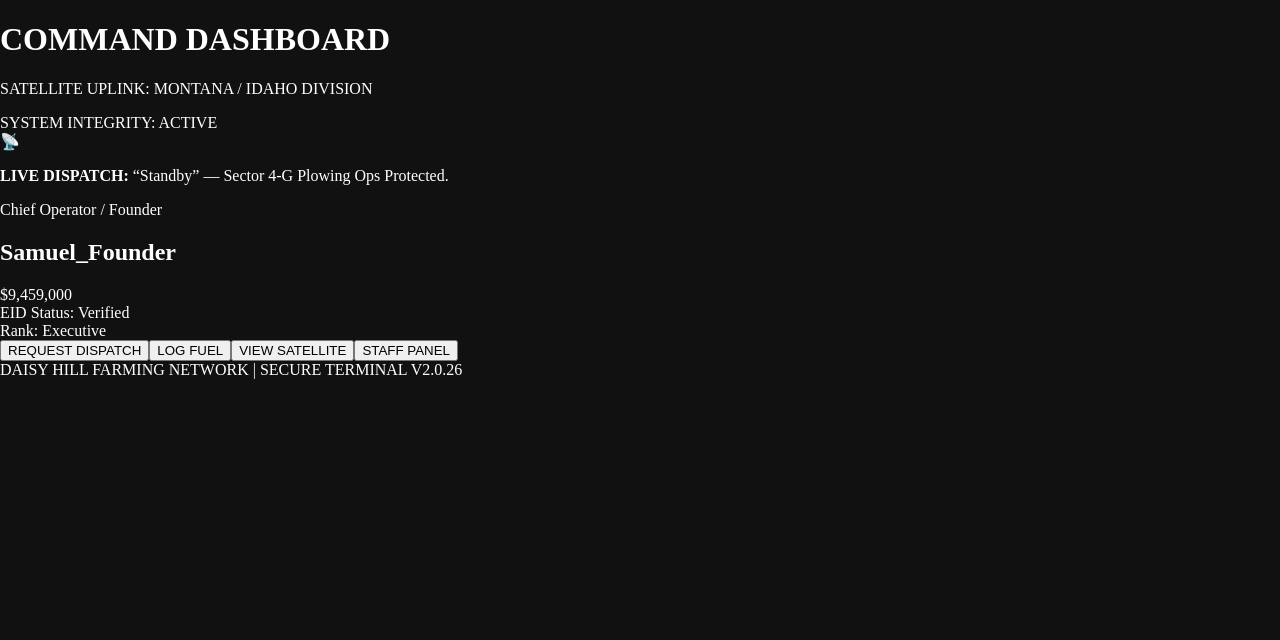
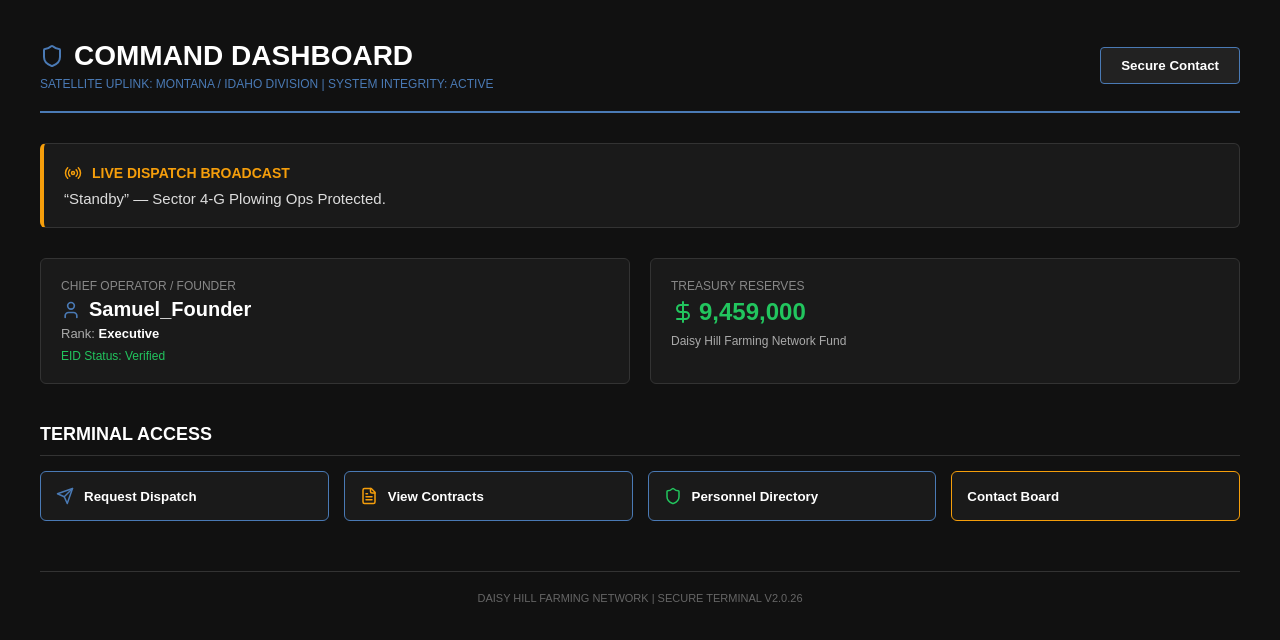
Before and after one commit to Daisyfarm/ctfg-portal, a Next.js app: page / in a window 1280 px wide. Shown: the top 640 px of the page. Built offline with nearby package versions, Linux system fonts and the light colour scheme.

Commit message:
Update page.tsx

```diff
--- a/app/page.tsx
+++ b/app/page.tsx
@@ -1,62 +1,75 @@
+"use client";
 import React from 'react';
+import { Shield, Radio, DollarSign, User, Send, FileText, MapPin, Contact } from 'lucide-react';
 
 export default function CommandDashboard() {
   return (
-    <main className="min-h-screen bg-[#0d1117] text-white p-6 font-sans">
+    <div style={{ background: '#111', minHeight: '100vh', color: '#fff', fontFamily: 'Arial, sans-serif', padding: '40px' }}>
       {/* Top Header */}
-      <header className="flex justify-between items-center border-b border-gray-800 pb-4 mb-6">
+      <div style={{ display: 'flex', justifyContent: 'space-between', alignItems: 'center', borderBottom: '2px solid #4a7ab5', paddingBottom: '20px', marginBottom: '30px' }}>
         <div>
-          <h1 className="text-2xl font-bold tracking-wider text-white">COMMAND DASHBOARD</h1>
-          <p className="text-sm text-gray-400">SATELLITE UPLINK: MONTANA / IDAHO DIVISION</p>
+          <h1 style={{ fontSize: '28px', textTransform: 'uppercase', margin: 0, fontWeight: 900, display: 'flex', alignItems: 'center', gap: '10px' }}>
+            <Shield color="#4a7ab5" /> COMMAND DASHBOARD
+          </h1>
+          <p style={{ fontSize: '12px', color: '#4a7ab5', margin: '5px 0 0' }}>SATELLITE UPLINK: MONTANA / IDAHO DIVISION | SYSTEM INTEGRITY: ACTIVE</p>
         </div>
-        <div className="bg-emerald-950 border border-emerald-600 text-emerald-400 px-3 py-1 rounded text-xs font-semibold tracking-wider flex items-center gap-2">
-          <span className="w-2 h-2 rounded-full bg-emerald-500 animate-pulse"></span>
-          SYSTEM INTEGRITY: ACTIVE
-        </div>
-      </header>
+        <button
+          onClick={() => window.location.href = '/contact'}
+          style={{ background: '#222', color: '#fff', border: '1px solid #4a7ab5', padding: '10px 20px', cursor: 'pointer', fontWeight: 'bold', borderRadius: '4px' }}
+        >
+          Secure Contact
+        </button>
+      </div>
 
       {/* Live Dispatch Alert */}
-      <div className="bg-zinc-900 border border-red-900/50 p-4 rounded-lg mb-6 flex items-center gap-3">
-        <span className="text-red-500 font-bold text-lg">📡</span>
-        <p className="text-sm text-gray-300">
-          <strong className="text-red-400 tracking-wide">LIVE DISPATCH:</strong> &ldquo;Standby&rdquo; — Sector 4-G Plowing Ops Protected.
-        </p>
+      <div style={{ background: '#1a1a1a', border: '1px solid #333', padding: '20px', borderRadius: '6px', marginBottom: '30px', borderLeft: '4px solid #f59e0b' }}>
+        <div style={{ display: 'flex', alignItems: 'center', gap: '10px', color: '#f59e0b', fontSize: '14px', fontWeight: 'bold' }}>
+          <Radio size={18} /> LIVE DISPATCH BROADCAST
+        </div>
+        <p style={{ margin: '8px 0 0', fontSize: '15px', color: '#ddd' }}>&ldquo;Standby&rdquo; — Sector 4-G Plowing Ops Protected.</p>
       </div>
 
       {/* User Stats Card */}
-      <section className="bg-gradient-to-r from-zinc-900 to-zinc-950 border border-zinc-800 p-6 rounded-xl relative overflow-hidden mb-8 shadow-xl">
-        <div className="relative z-10">
-          <p className="text-xs uppercase tracking-widest text-zinc-500 font-semibold mb-1">Chief Operator / Founder</p>
-          <h2 className="text-3xl font-extrabold text-white mb-3">Samuel_Founder</h2>
-          <div className="text-4xl font-black text-emerald-400 mb-4">$9,459,000</div>
+      <div style={{ display: 'grid', gridTemplateColumns: 'repeat(auto-fit, minmax(280px, 1fr))', gap: '20px', marginBottom: '40px' }}>
+        <div style={{ background: '#1a1a1a', border: '1px solid #333', padding: '20px', borderRadius: '6px' }}>
+          <div style={{ color: '#888', fontSize: '12px', textTransform: 'uppercase' }}>Chief Operator / Founder</div>
+          <div style={{ fontSize: '20px', fontWeight: 'bold', marginTop: '5px', display: 'flex', alignItems: 'center', gap: '8px' }}>
+            <User size={20} color="#4a7ab5" /> Samuel_Founder
+          </div>
+          <div style={{ fontSize: '13px', color: '#aaa', marginTop: '5px' }}>Rank: <strong style={{ color: '#fff' }}>Executive</strong></div>
+          <div style={{ fontSize: '12px', color: '#22c55e', marginTop: '8px' }}>EID Status: Verified</div>
+        </div>
 
-          <div className="flex gap-6 text-xs font-medium uppercase tracking-wider text-zinc-400">
-            <div>EID Status: <span className="text-emerald-400 font-bold">Verified</span></div>
-            <div>Rank: <span className="text-amber-400 font-bold">Executive</span></div>
+        <div style={{ background: '#1a1a1a', border: '1px solid #333', padding: '20px', borderRadius: '6px' }}>
+          <div style={{ color: '#888', fontSize: '12px', textTransform: 'uppercase' }}>Treasury Reserves</div>
+          <div style={{ fontSize: '24px', fontWeight: 'bold', marginTop: '5px', color: '#22c55e', display: 'flex', alignItems: 'center', gap: '4px' }}>
+            <DollarSign size={24} /> 9,459,000
           </div>
+          <div style={{ fontSize: '12px', color: '#aaa', marginTop: '8px' }}>Daisy Hill Farming Network Fund</div>
         </div>
-      </section>
+      </div>
 
       {/* Action Buttons Grid */}
-      <nav className="grid grid-cols-1 sm:grid-cols-2 lg:grid-cols-4 gap-4">
-        <button className="bg-zinc-800 hover:bg-zinc-700 transition text-zinc-200 font-semibold py-4 px-6 rounded-lg border border-zinc-700 text-sm tracking-wide">
-          REQUEST DISPATCH
+      <h2 style={{ fontSize: '18px', textTransform: 'uppercase', marginBottom: '15px', borderBottom: '1px solid #333', paddingBottom: '10px' }}>Terminal Access</h2>
+      <div style={{ display: 'grid', gridTemplateColumns: 'repeat(auto-fit, minmax(220px, 1fr))', gap: '15px' }}>
+        <button onClick={() => window.location.href = '/dispatch'} style={{ background: '#1a1a1a', color: '#fff', border: '1px solid #4a7ab5', padding: '15px', borderRadius: '6px', cursor: 'pointer', display: 'flex', alignItems: 'center', gap: '10px', fontWeight: 'bold' }}>
+          <Send size={18} color="#4a7ab5" /> Request Dispatch
         </button>
-        <button className="bg-zinc-800 hover:bg-zinc-700 transition text-zinc-200 font-semibold py-4 px-6 rounded-lg border border-zinc-700 text-sm tracking-wide">
-          LOG FUEL
+        <button onClick={() => window.location.href = '/contracts'} style={{ background: '#1a1a1a', color: '#fff', border: '1px solid #4a7ab5', padding: '15px', borderRadius: '6px', cursor: 'pointer', display: 'flex', alignItems: 'center', gap: '10px', fontWeight: 'bold' }}>
+          <FileText size={18} color="#f59e0b" /> View Contracts
         </button>
-        <button className="bg-zinc-800 hover:bg-zinc-700 transition text-zinc-200 font-semibold py-4 px-6 rounded-lg border border-zinc-700 text-sm tracking-wide">
-          VIEW SATELLITE
+        <button onClick={() => window.location.href = '/directory'} style={{ background: '#1a1a1a', color: '#fff', border: '1px solid #4a7ab5', padding: '15px', borderRadius: '6px', cursor: 'pointer', display: 'flex', alignItems: 'center', gap: '10px', fontWeight: 'bold' }}>
+          <Shield size={18} color="#22c55e" /> Personnel Directory
         </button>
-        <button className="bg-amber-500 hover:bg-amber-400 transition text-black font-bold py-4 px-6 rounded-lg shadow-lg text-sm tracking-wide">
-          STAFF PANEL
+        <button onClick={() => window.location.href = '/contact'} style={{ background: '#1a1a1a', color: '#fff', border: '1px solid #f59e0b', padding: '15px', borderRadius: '6px', cursor: 'pointer', display: 'flex', alignItems: 'center', gap: '10px', fontWeight: 'bold' }}>
+          Contact Board
         </button>
-      </nav>
+      </div>
 
       {/* Footer Terminal ID */}
-      <footer className="mt-16 text-center text-xs text-zinc-600 tracking-widest">
+      <div style={{ marginTop: '50px', borderTop: '1px solid #333', paddingTop: '20px', textAlign: 'center', fontSize: '11px', color: '#666' }}>
         DAISY HILL FARMING NETWORK | SECURE TERMINAL V2.0.26
-      </footer>
-    </main>
+      </div>
+    </div>
   );
 }
```
